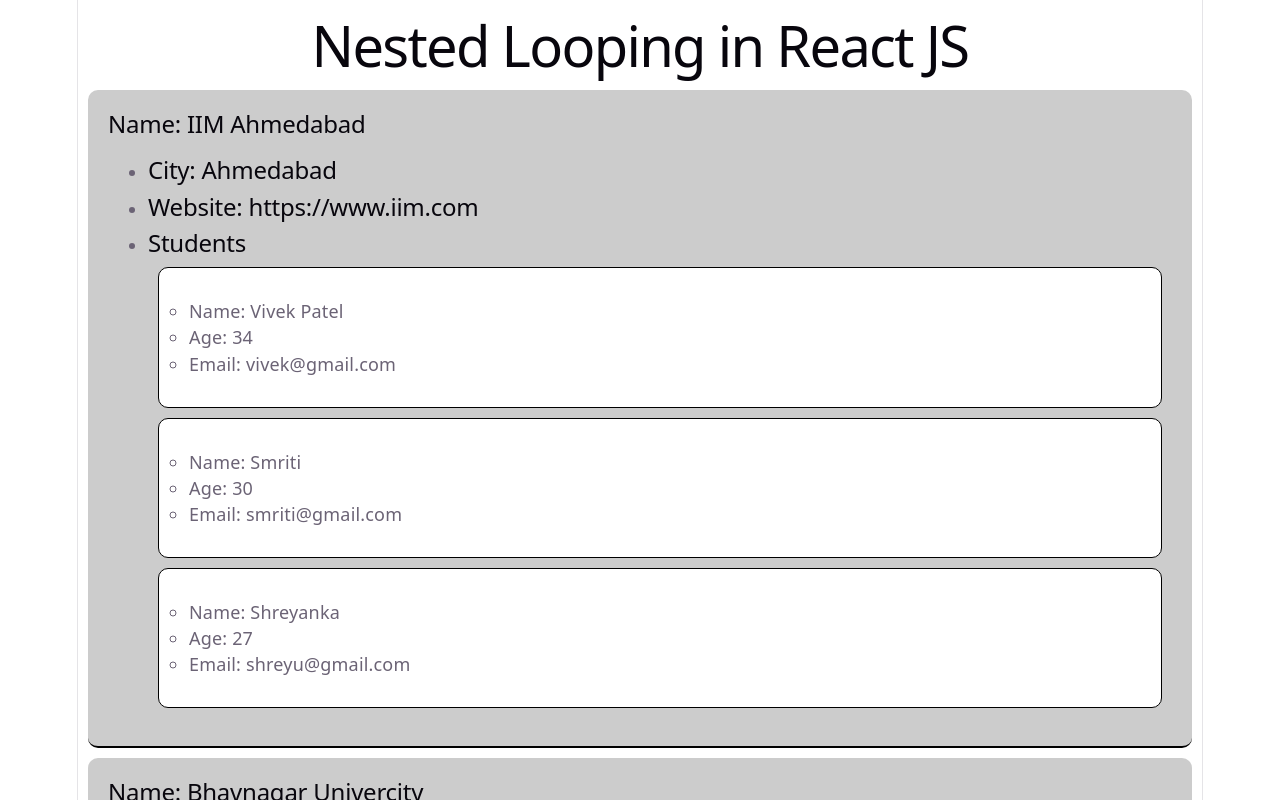
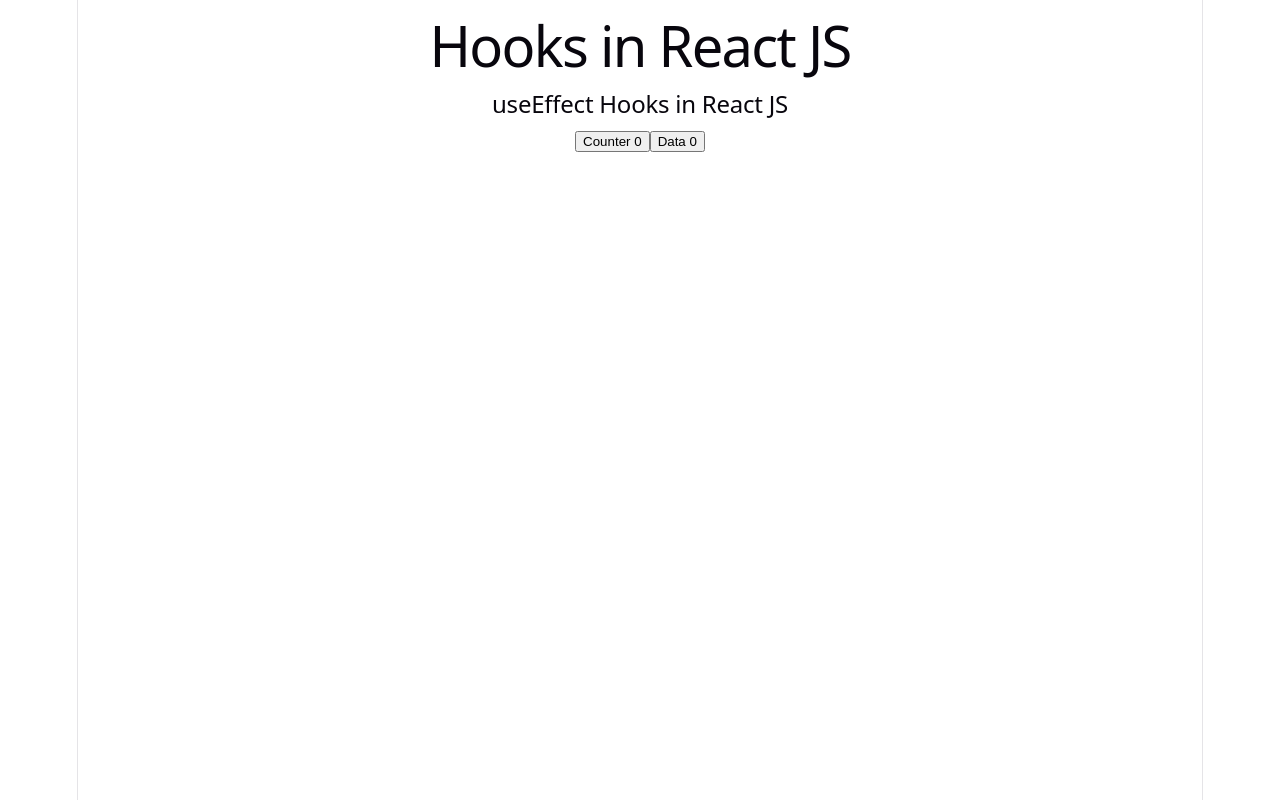
Before and after one commit to vivek2991/react-demo, a React (Vite) app: page / in a window 1280 px wide. Shown: the top 800 px of the page. Built offline with nearby package versions, Linux system fonts and the light colour scheme.

Commit message:
Hooks in React JS App-19

```diff
--- /dev/null
+++ b/src/App-19.jsx
@@ -0,0 +1,41 @@
+import { useEffect, useState } from "react";
+
+function App19(){
+
+  const [counter, setCounter] = useState(0);
+  const [data, setData] = useState(0);
+
+  //call here so it callOnce() called only once
+  useEffect(()=>{
+    callOnce();
+  },[])
+
+  function callOnce(){
+    console.log('CallOnce function Called');
+  }
+
+  // this function called everytime when click on button because it called App19 whole section actually we want to call it once only so useEffet hook will work here
+  //callOnce();
+
+  //pass counter state here so when counter button clicked its state called means function called otherwise it will not called when click on data button
+  useEffect(()=>{
+    CounterFunction();
+  },[counter])
+
+  function CounterFunction(){
+    console.log('CounterFunction', counter);
+
+  }
+
+  return(
+    <div>
+      <h1>Hooks in React JS</h1>
+      <h2>useEffect Hooks in React JS</h2>
+      <button onClick={()=>setCounter(counter + 1)}>Counter {counter}</button>
+      <button onClick={()=>setData(data + 1)}>Data {data}</button>
+    </div>
+  )
+
+}
+
+export default App19
--- a/src/main.jsx
+++ b/src/main.jsx
@@ -20,6 +20,7 @@ import App15 from './App-15.jsx'
 import App16 from './App-16.jsx'
 import App17 from './App-17.jsx'
 import App18 from './App-18.jsx'
+import App19 from './App-19.jsx'
 
 createRoot(document.getElementById('root')).render(
   <StrictMode>
@@ -77,6 +78,10 @@ createRoot(document.getElementById('root')).render(
     {/* <App17 /> */}
 
     {/* Nested Looping in React JS */}
-    <App18 />
+    {/* <App18 /> */}
+
+    {/* Hooks in React JS */}
+    <App19 />
+
   </StrictMode>,
 )
```
